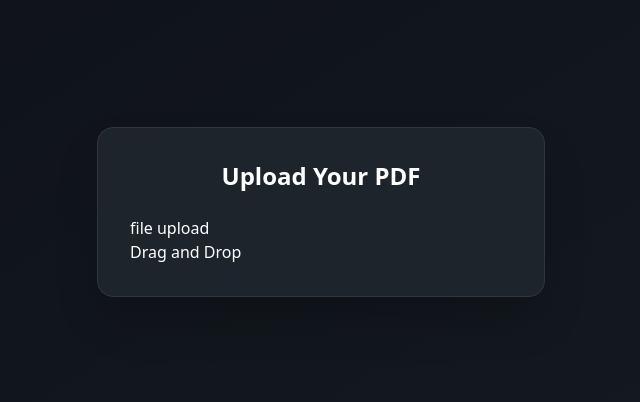
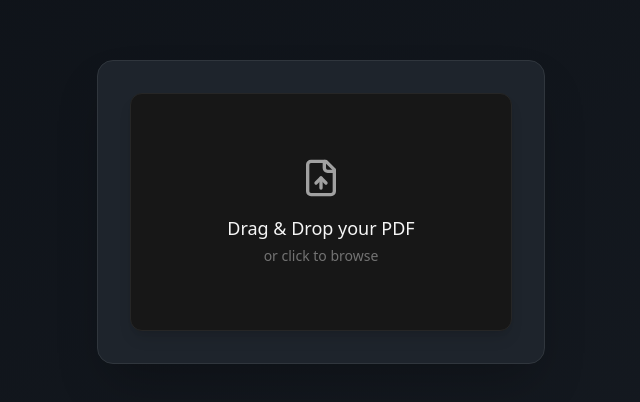
Before and after one commit to chloeenn/syncabus, a Next.js app: page / in a window 1280 px wide. Shown: the part 188-590 px from the top of the page, without its empty margins (319-959 px from the left). Built offline with nearby package versions, Linux system fonts and the light colour scheme.

Commit message:
Update FileUpload UI

```diff
--- a/package.json
+++ b/package.json
@@ -9,6 +9,7 @@
     "lint": "next lint"
   },
   "dependencies": {
+    "lucide-react": "^0.511.0",
     "next": "15.3.2",
     "react": "^19.0.0",
     "react-dom": "^19.0.0",
--- a/src/app/page.tsx
+++ b/src/app/page.tsx
@@ -4,7 +4,6 @@ export default function Home() {
   return (
    <div className="min-h-screen bg-gradient-to-br from-[#0d1117] to-[#161b22] text-white flex items-center justify-center px-4">
       <div className="bg-[#1e242c] rounded-2xl p-8 shadow-2xl w-full max-w-md border border-[#30363d]">
-        <h1 className="text-2xl font-bold mb-6 text-center">Upload Your PDF</h1>
         <FileUpload />
       </div>
     </div>
--- a/src/components/FileUpload.tsx
+++ b/src/components/FileUpload.tsx
@@ -1,15 +1,31 @@
-"use client"
-import { useDropzone } from "react-dropzone"
+"use client";
+
+import { useDropzone } from "react-dropzone";
+import { FileUp } from "lucide-react";
 
 export default function FileUpload() {
-    const {getRootProps, getInputProps} = useDropzone()
-    return(
-        <div>
-        <h1>file upload</h1>
-        <div {...getRootProps()}>
-           <input {...getInputProps()} />
-           <p>Drag and Drop</p>
+    const handleDrop = (acceptedFiles: File[]) => {
+        console.log(acceptedFiles);
+        //upload to aws s3
+    };
+
+    const { getRootProps, getInputProps, isDragActive } = useDropzone({
+        onDrop: handleDrop,
+        accept: { "application/pdf": [".pdf"] },
+        maxFiles: 1,
+    });
+
+    return (
+        <div
+            {...getRootProps()}
+            className="border border-neutral-800 bg-neutral-900 hover:bg-neutral-800 transition-colors duration-300 text-white rounded-xl px-6 py-16 text-center shadow-lg cursor-pointer select-none"
+        >
+            <input {...getInputProps()} />
+            <FileUp className="w-10 h-10 mx-auto text-neutral-400 mb-4 transition-transform duration-300 group-hover:scale-105" />
+            <p className="text-lg font-medium text-neutral-100 mb-1">
+                Drag & Drop your PDF
+            </p>
+            <p className="text-sm text-neutral-500">or click to browse</p>
         </div>
-        </div>
-    )
+    );
 }
```
Also changed, not shown: 1 other file (tests, documents, lock files or other folders).
